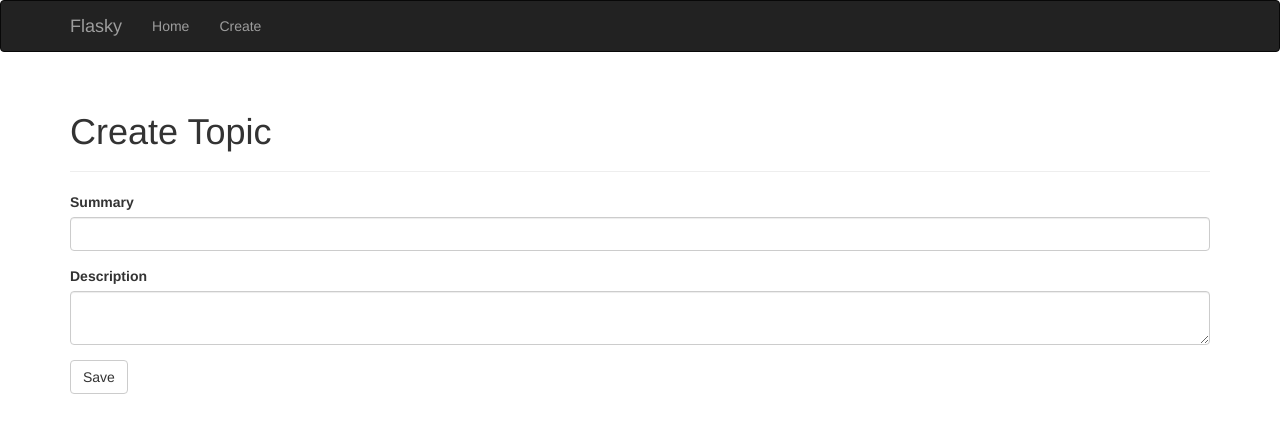
After one commit to sebkouba/afs, a Flask app: page /create in a window 1280 px wide. The commit adds this page. Shown: the top 433 px of the page. Run offline with Flask 2, Linux system fonts and the light colour scheme; some libraries are stand-ins or nearby versions.

```diff
--- a/app/main/forms.py
+++ b/app/main/forms.py
@@ -1,8 +1,14 @@
 from flask.ext.wtf import Form
-from wtforms import StringField, SubmitField
+from wtforms import StringField, SubmitField, TextAreaField
 from wtforms.validators import Required
 
 
 class NameForm(Form):
     name = StringField('What is your name?', validators=[Required()])
     submit = SubmitField('Submit')
+
+
+class TopicForm(Form):
+    summary = StringField('Summary', validators=[Required()])
+    description = TextAreaField('Description')
+    submit = SubmitField('Save')
--- a/app/main/views.py
+++ b/app/main/views.py
@@ -1,27 +1,59 @@
-from flask import render_template, session, redirect, url_for, current_app
+from flask import render_template, session, redirect, url_for, current_app, \
+    jsonify
 from .. import db
-from ..models import User
+from ..models import User, Topic
 from ..email import send_email
 from . import main
-from .forms import NameForm
+from .forms import NameForm, TopicForm
 
 
 @main.route('/', methods=['GET', 'POST'])
 def index():
-    form = NameForm()
+    topics = Topic.query.all()
+    return render_template('index.html', topics=topics)
+
+
+@main.route('/create', methods=['GET', 'POST'])
+def create_entry():
+    form = TopicForm()
     if form.validate_on_submit():
-        user = User.query.filter_by(username=form.name.data).first()
-        if user is None:
-            user = User(username=form.name.data)
-            db.session.add(user)
-            session['known'] = False
-            if current_app.config['FLASKY_ADMIN']:
-                send_email(current_app.config['FLASKY_ADMIN'], 'New User',
-                           'mail/new_user', user=user)
-        else:
-            session['known'] = True
-        session['name'] = form.name.data
+        topic = Topic(summary=form.summary.data,
+                      description=form.description.data)
+        db.session.add(topic)
+        db.session.commit()
         return redirect(url_for('.index'))
-    return render_template('index.html',
-                           form=form, name=session.get('name'),
-                           known=session.get('known', False))
+    return render_template('create_topic.html', form=form)
+
+
+@main.route('/view/<id>', methods=['GET', 'POST'])
+def view_entry(id):
+    topic = Topic.query.filter_by(id=id).first()
+    form = TopicForm()
+    if form.validate_on_submit():
+        topic.summary = form.summary.data
+        topic.description = form.description.data
+        db.session.add(topic)
+        db.session.commit()
+        return redirect(url_for('.index'))
+    else:
+        form.summary.data = topic.summary
+        form.description.data = topic.description
+    return render_template('edit_topic.html', form=form)
+
+
+@main.route('/upvote/<eid>', methods=['GET', 'POST'])
+def upvote(eid):
+    topic = Topic.query.filter_by(id=eid).first()
+    upvotes = topic.upvote()
+    db.session.add(topic)
+    db.session.commit()
+    return jsonify({'result': upvotes})
+
+
+@main.route('/downvote/<eid>', methods=['GET', 'POST'])
+def downvote(eid):
+    topic = Topic.query.filter_by(id=eid).first()
+    downvotes = topic.downvote()
+    db.session.add(topic)
+    db.session.commit()
+    return jsonify({'result': downvotes})
--- a/app/templates/base.html
+++ b/app/templates/base.html
@@ -23,6 +23,7 @@
         <div class="navbar-collapse collapse">
             <ul class="nav navbar-nav">
                 <li><a href="{{ url_for('main.index') }}">Home</a></li>
+                <li><a href="{{ url_for('main.create_entry') }}">Create</a></li>
             </ul>
         </div>
     </div>
--- /dev/null
+++ b/app/templates/create_topic.html
@@ -0,0 +1,11 @@
+{% extends "base.html" %}
+{% import "bootstrap/wtf.html" as wtf %}
+
+{% block title %}Create Topic{% endblock %}
+
+{% block page_content %}
+    <div class="page-header">
+        <h1>Create Topic</h1>
+    </div>
+    {{ wtf.quick_form(form) }}
+{% endblock %}
--- a/manage.py
+++ b/manage.py
@@ -1,7 +1,7 @@
 #!/usr/bin/env python
 import os
 from app import create_app, db
-from app.models import User, Role
+from app.models import User, Role, Topic
 from flask.ext.script import Manager, Shell
 from flask.ext.migrate import Migrate, MigrateCommand
 
@@ -11,7 +11,7 @@ migrate = Migrate(app, db)
 
 
 def make_shell_context():
-    return dict(app=app, db=db, User=User, Role=Role)
+    return dict(app=app, db=db, User=User, Role=Role, Topic=Topic)
 manager.add_command("shell", Shell(make_context=make_shell_context))
 manager.add_command('db', MigrateCommand)
 
```
Also changed, not shown: app/models.py (+17 -0 lines), app/templates/edit_topic.html (added, +11 -0 lines), app/templates/index.html (+36 -7 lines), 1 other file.
